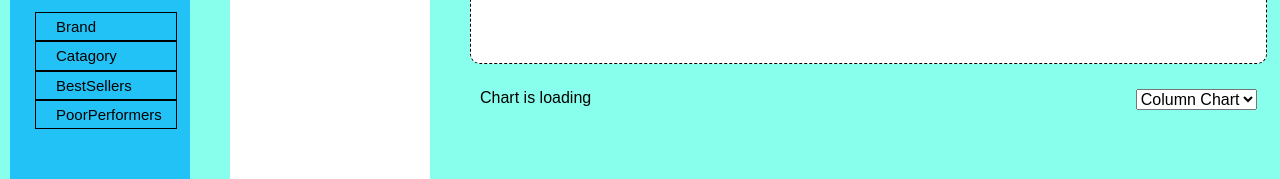
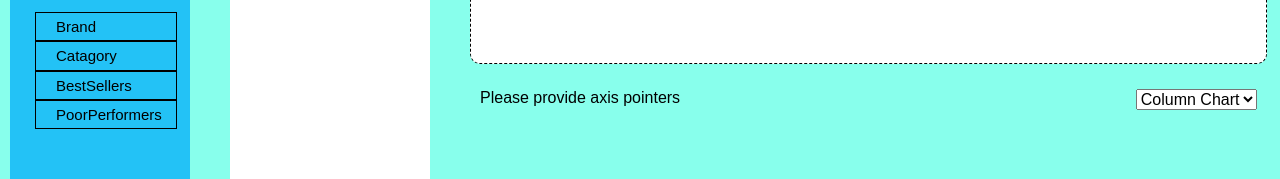
Before and after one commit to UD-UD/ReportDashBoard, a plain HTML site: page index.html in a window 1280 px wide. Shown: the part 131-310 px from the top of the page. Drawn offline with Linux system fonts and the light colour scheme.

Commit message:
few changes

```diff
--- a/index.html
+++ b/index.html
@@ -31,7 +31,7 @@
                  <ul id="selected-measure-list"></ul>
             </div>
             <div id="bottom-right-right-verticle">
-            <div id="chart-container">Chart is loading</div>
+            <div id="chart-container">Please provide axis pointers</div>
             <div id="chart-select">
                 <select id="chart-select-bar" onchange="">
                     <option value="barChart">Bar Chart</option>
```
